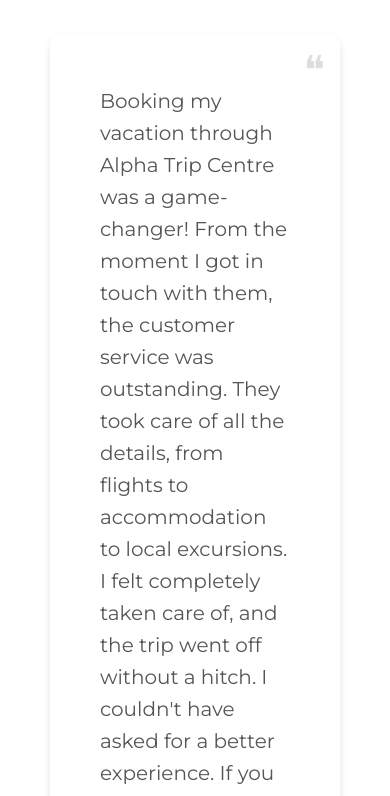
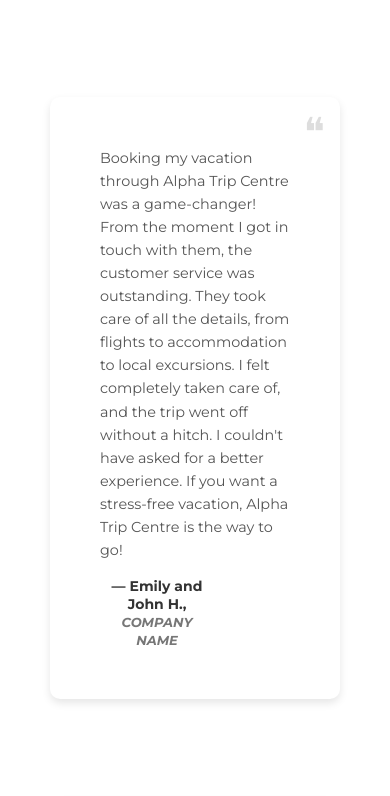
Before and after one commit to tkerimov29/alpha-trip-centre, a plain HTML site: page index.html in a window 390 px wide. Shown: the part 5319-6115 px from the top of the page. Drawn offline with nearby package versions, Linux system fonts and the light colour scheme.

Commit message:
Update style.css

```diff
--- a/style.css
+++ b/style.css
@@ -797,6 +797,23 @@ footer ul li {
     font-size: 1.3em;
     margin-left: 10px;
   }
+
+  .testimonials h2, .testimonials p {
+    text-align: center;
+    width: 80%;
+  }
+
+  .testimonials h2 {
+    font-size: 1.3em;
+  }
+
+  .testimonials p {
+    font-size: 0.8em;
+  }
+
+  .testimonial-card blockquote {
+    font-size: 0.7em;
+  }
 }
 
 @media (max-width: 428px) {
@@ -945,7 +962,7 @@ footer ul li {
 
   .testimonials h2, .testimonials p {
     text-align: center;
-    width: 80%;
+    width: 60%;
   }
 
   .testimonials h2 {
@@ -955,4 +972,8 @@ footer ul li {
   .testimonials p {
     font-size: 0.8em;
   }
+
+  .testimonial-card blockquote {
+    font-size: 0.6em;
+  }
 }
```
